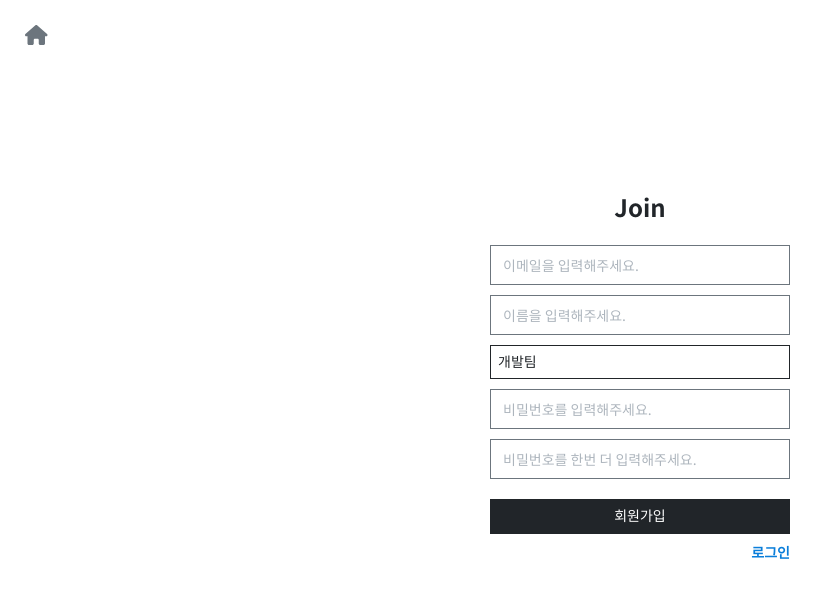
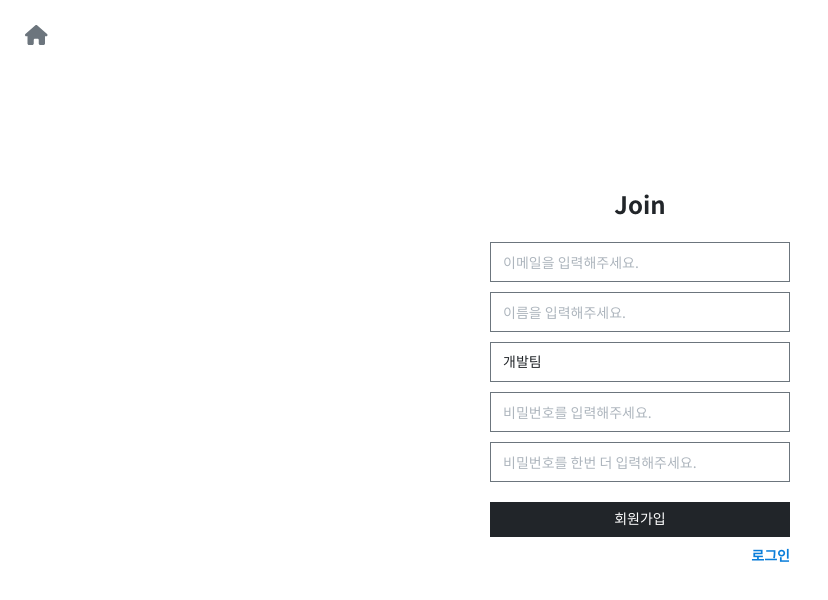
Before and after one commit to wknowpark797/vue2-basic-custom, a Vue app in the folder vue2-basic-custom/: page /join in a window 1280 px wide. Shown: the top 600 px of the page, without its empty margins (0-828 px from the left). Built offline with nearby package versions, Linux system fonts and the light colour scheme.

Commit message:
드롭다운 컴포넌트 정리

```diff
--- a/vue2-basic-custom/src/components/common/DropdownComp.vue
+++ b/vue2-basic-custom/src/components/common/DropdownComp.vue
@@ -1,5 +1,5 @@
 <!--
-    [ Dropdown Component ]
+    [ 드롭다운 컴포넌트 ]
  -->
 
 <template>
@@ -66,25 +66,26 @@
         > p {
             display: flex;
             align-items: center;
-            height: 34px;
-            border: 1px solid $gray-01;
-            padding: 0 7px;
+            height: 40px;
+            border: 1px solid $gray-04;
+            padding: 0 12px;
             box-sizing: border-box;
             cursor: pointer;
         }
         .list-option {
             position: absolute;
-            top: 34px;
+            top: 40px;
             left: 0;
             width: 100%;
-            background: $gray-06;
+            background: $gray-02;
+            color: #FFF;
             z-index: 9;
             > li {
-                padding: 7px;
+                padding: 10px;
                 text-align: left;
                 cursor: pointer;
                 &:hover {
-                    background: $gray-05;
+                    background: $gray-01;
                 }
             }
         }
--- a/vue2-basic-custom/src/components/example/DropdownExamComp.vue
+++ b/vue2-basic-custom/src/components/example/DropdownExamComp.vue
@@ -1,17 +1,23 @@
 <!--
-    [ Dropdown Example Component ]
+    [ 드롭다운 컴포넌트 Example ]
  -->
 
 <template>
     <div class="dropdown-exam-wrap">
+
         <DropdownComp
             v-model="dropdownValue"
             :options="dropdownOptions" />
 
         <div class="value-box">
-            <p class="tit">Value</p>
-            <p class="cont">{{ dropdownValue }}</p>
+            <p class="tit">
+                VALUE :
+            </p>
+            <p class="cont">
+                {{ dropdownValue }}
+            </p>
         </div>
+
     </div>
 </template>
 
```
